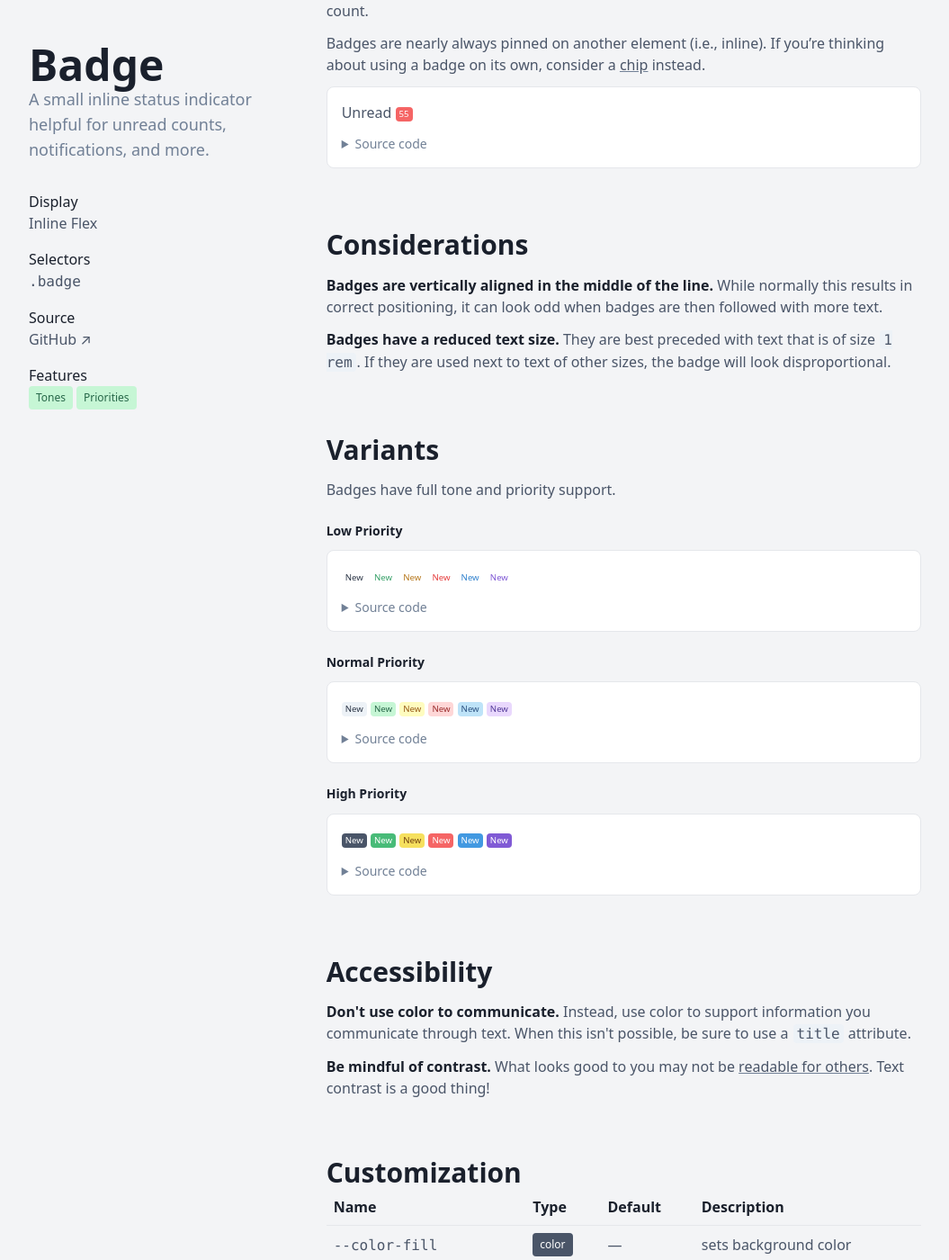
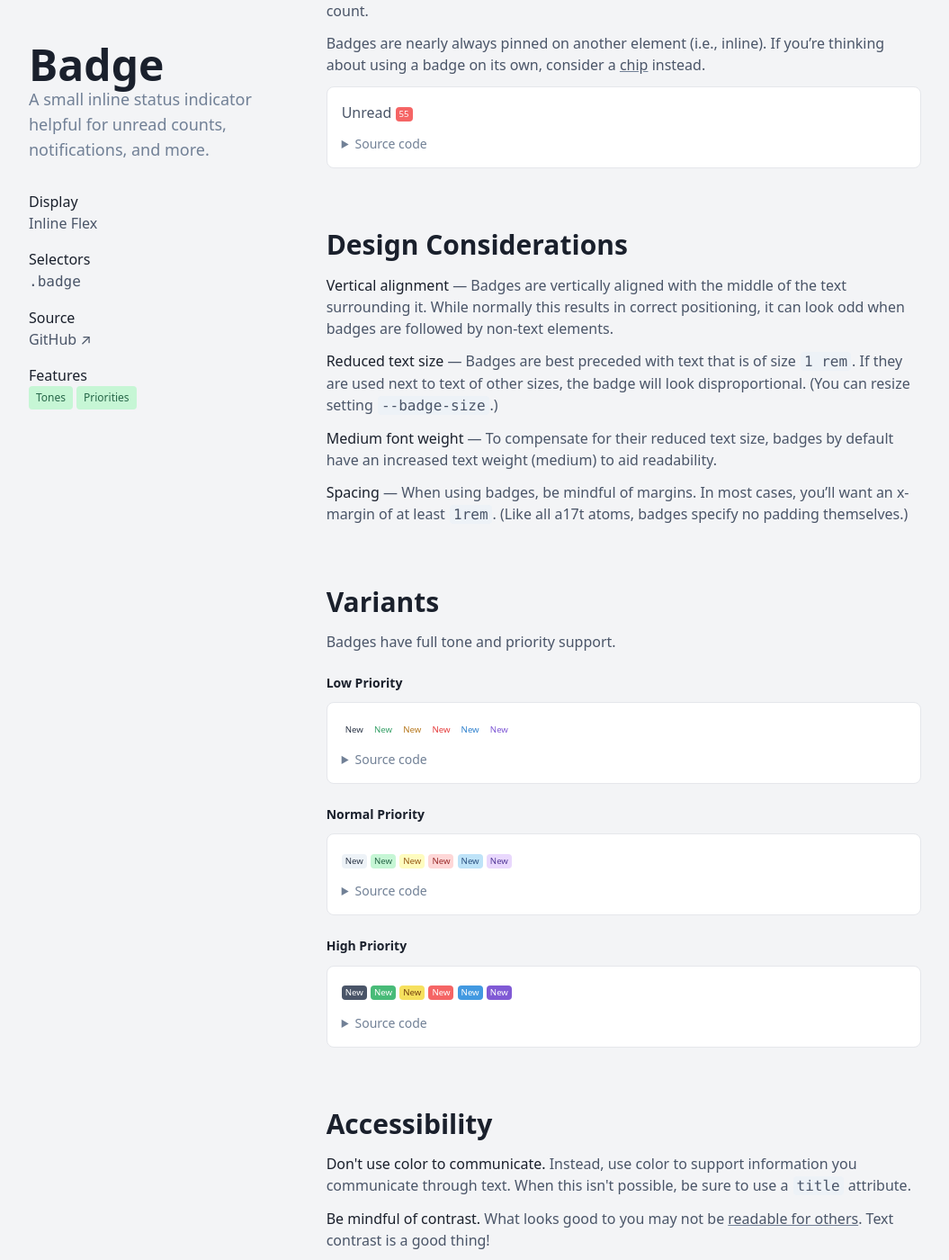
Before and after one commit to milesmcc/a17t, a Jekyll site: the page built from docs/information/badge.md, in a window 1280 px wide and 1400 px high, scrolled down 509 px. Shown: the whole window at 90% size, without its empty margins (112-1167 px from the left). Built offline with Jekyll 4.4.1, drawn with Linux system fonts in a browser that asks for light colours.

Commit message:
Improve badge documentation

```diff
--- a/docs/information/badge.md
+++ b/docs/information/badge.md
@@ -38,11 +38,15 @@ Badges are nearly always pinned on another element (i.e., inline). If you're thi
 {% endcapture %}
 {% include example.html code=example %}
 
-# Considerations
+# Design Considerations
 
-**Badges are vertically aligned in the middle of the line.** While normally this results in correct positioning, it can look odd when badges are then followed with more text.
+**Vertical alignment** --- Badges are vertically aligned with the middle of the text surrounding it. While normally this results in correct positioning, it can look odd when badges are followed by non-text elements.
 
-**Badges have a reduced text size.** They are best preceded with text that is of size `1 rem`. If they are used next to text of other sizes, the badge will look disproportional.
+**Reduced text size** --- Badges are best preceded with text that is of size `1 rem`. If they are used next to text of other sizes, the badge will look disproportional. (You can resize setting `--badge-size`.)
+
+**Medium font weight** --- To compensate for their reduced text size, badges by default have an increased text weight (medium) to aid readability.
+
+**Spacing** --- When using badges, be mindful of margins. In most cases, you'll want an x-margin of at least `1rem`. (Like all a17t atoms, badges specify no padding themselves.)
 
 # Variants
 
--- a/src/typography/content.css
+++ b/src/typography/content.css
@@ -118,7 +118,7 @@
   strong {
     color: var(--color-title);
 
-    @apply font-semibold;
+    @apply font-medium;
   }
 
   b {
```
Also changed, not shown: docs/assets/a17t.css.
